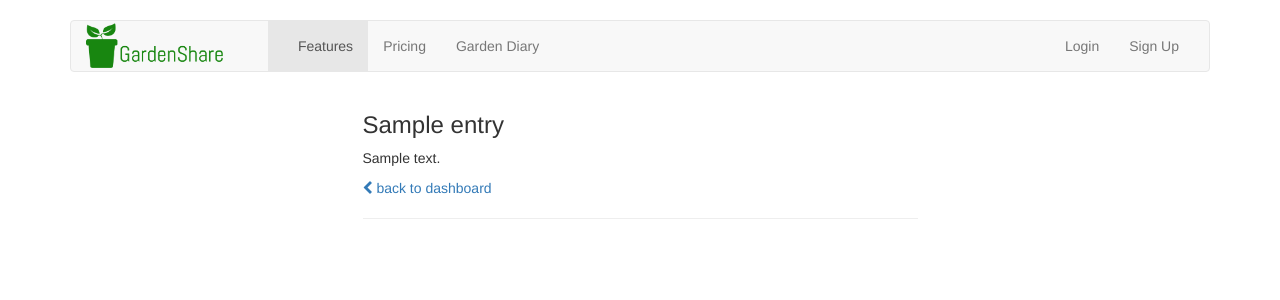
After one commit to timpandrews/basil, a Python web app: template templates/gardenDiary/gardenDiaryEntryDetail.html in a window 1280 px wide. The commit adds this page. Shown: the top 300 px of the page. Run offline with Jinja, Linux system fonts and the light colour scheme; the template is opened without the code that fills it: most values are stand-ins (such as "Sample title", 1, 10 or a date in 2020); some libraries are stand-ins or nearby versions.

Commit message:
dashboard viewDetail & delete

```diff
--- a/templates/gardenDiary/dashboard.html
+++ b/templates/gardenDiary/dashboard.html
@@ -9,9 +9,9 @@
 
             <div class="diary-list">
                 {% for diaryEntry in diary %}
-                    <h4><a href="#">{{ diaryEntry.title }}</a></h4>
+                    <h4><a href="{{ url_for('gardenDiaryEntryDetail', diary_id=diaryEntry.id) }}">{{ diaryEntry.title }}</a></h4>
                     <p>{{ diaryEntry.body }}</p>
-
+                    <p>id: {{ diaryEntry.id }}</p>
                 {% endfor %}
             </div>
 
--- /dev/null
+++ b/templates/gardenDiary/gardenDiaryEntryDetail.html
@@ -0,0 +1,27 @@
+{% extends 'base.html' %}
+
+{% block content %}
+
+    <div class="row">
+
+        <div class="col-sm-6 col-sm-offset-3">
+
+            <h3>{{ entry.title }}</h3>
+            <p>{{ entry.body }}</p>
+
+            {% if session.get('userID') %}
+                <a href="#"><i class="fa fa-pencil fa-lg"></i></a>
+                &nbsp;&nbsp;&nbsp;
+                <a href="{{ url_for('delete', diary_id=entry.id) }}"><i class="fa fa-trash fa-lg"></i></a>
+                <br><br>
+            {% endif %}
+
+            <a href="{{ url_for('dashboard') }}"><i class="fa fa-chevron-left"></i> back to dashboard</a>
+
+            <hr/>
+
+        </div>
+
+    </div>
+
+{% endblock %}
```
Also changed, not shown: gardenDiary/views.py (+20 -1 lines).
